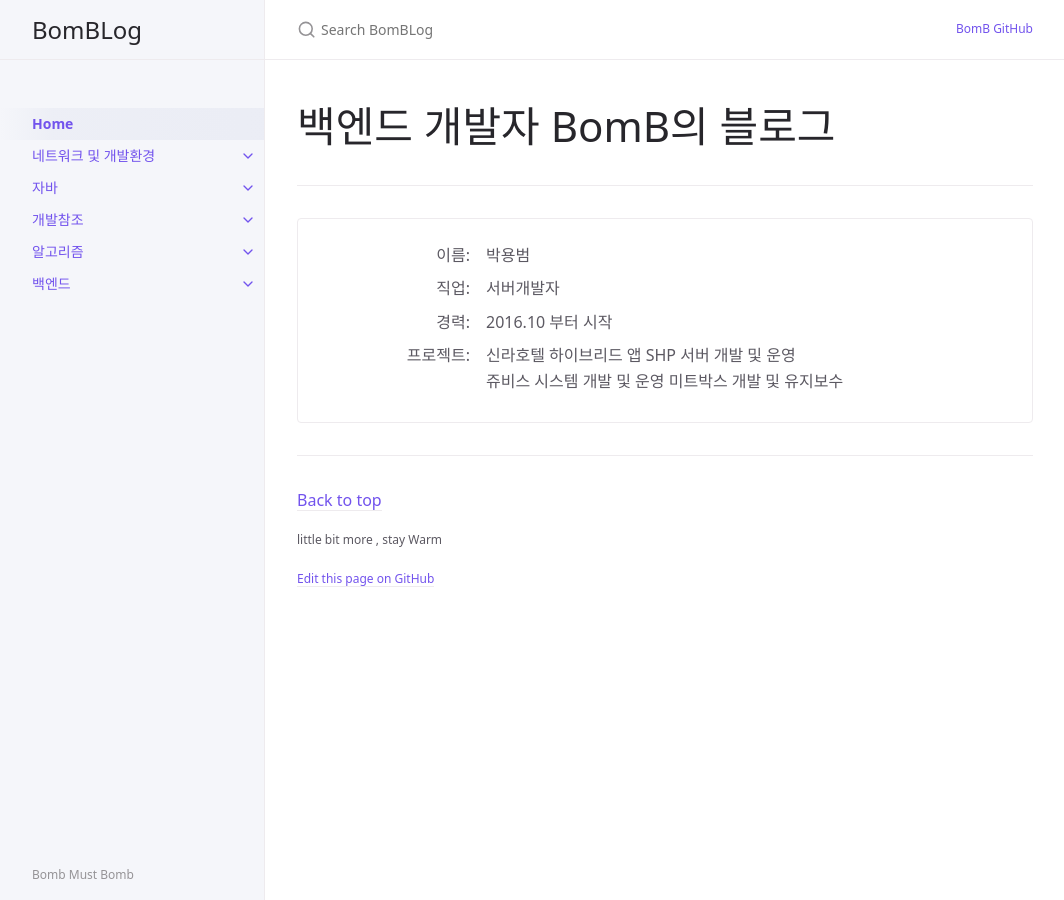
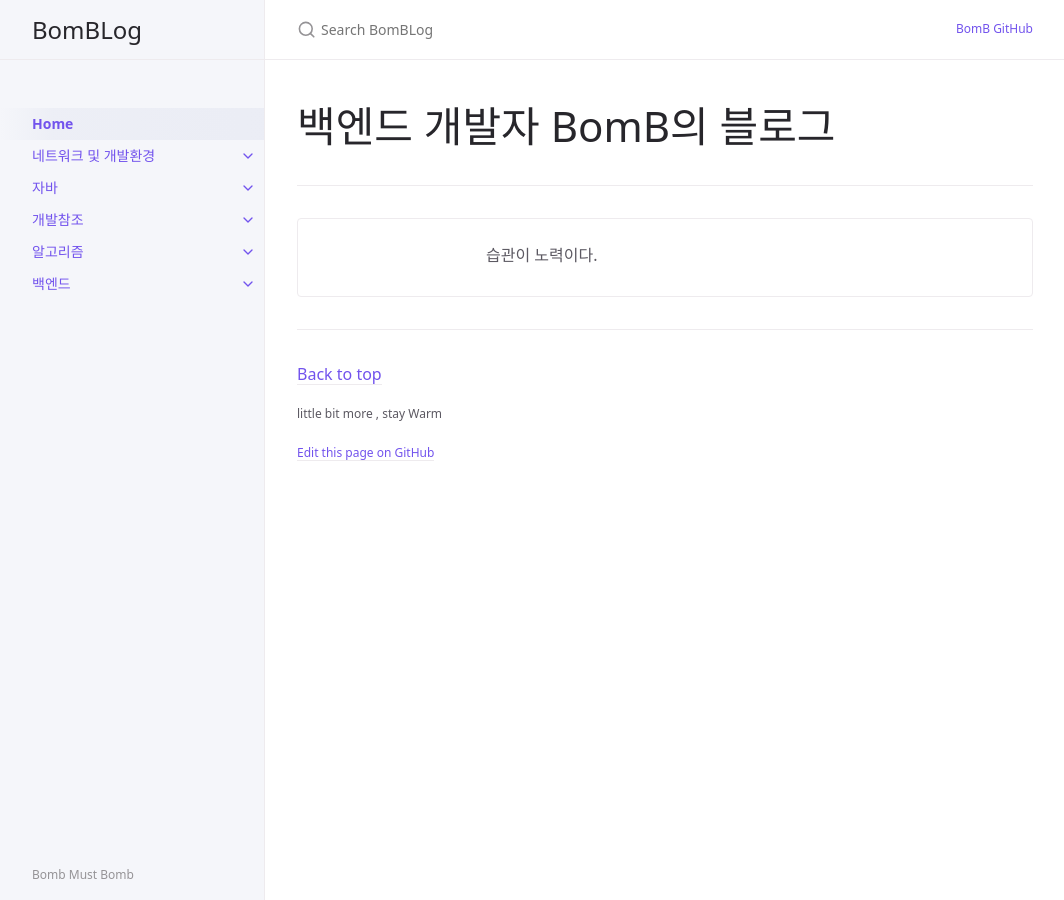
Before and after one commit to yongBomb90/yongBomb90.github.io, a Jekyll site: the page built from index.md, in a window 1280 px wide. Shown: the whole page, without its empty margins (107-1171 px from the left). Built offline with Jekyll 4.4.1, drawn with Linux system fonts in a browser that asks for light colours; comment, search, counter and statistics services are not loaded.

Commit message:
Update index.md

```diff
--- a/index.md
+++ b/index.md
@@ -12,17 +12,8 @@ permalink: /
 ---
 <div class="code-example" markdown="1">
 <dl>
-    <dt>이름</dt>
-    <dd>박용범</dd>
-    <dt>직업</dt>
-    <dd>서버개발자</dd>
-    <dt>경력</dt>
-    <dd>2016.10 부터 시작</dd>
-    <dt>프로젝트</dt>
     <dd>
-        신라호텔 하이브리드 앱 SHP 서버 개발 및 운영<br>
-        쥬비스 시스템 개발 및 운영
-        미트박스 개발 및 유지보수
+        습관이 노력이다.
     </dd>
 </dl>
 </div>
```
